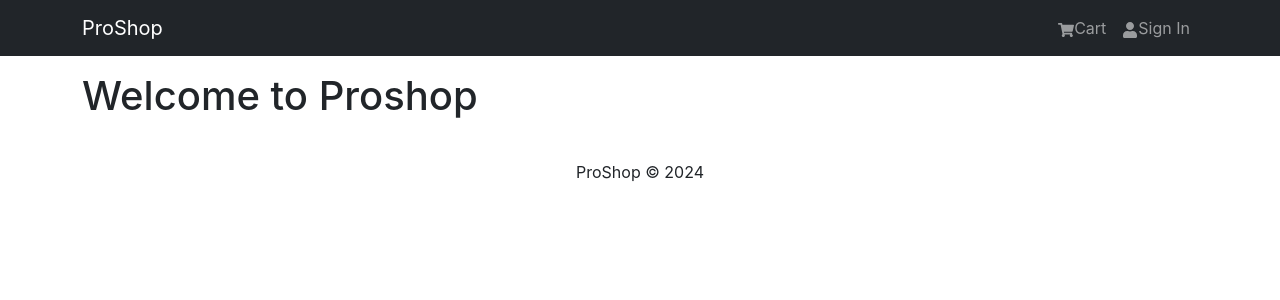
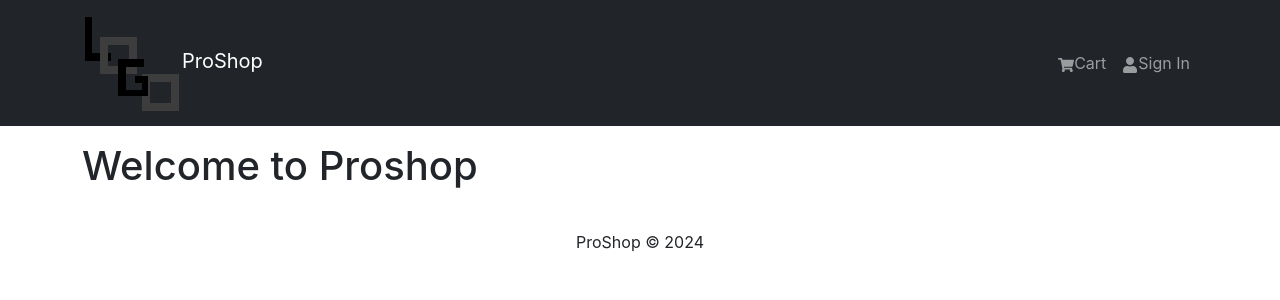
Before and after one commit to TheBinski/proshop, a React (Create React App) app in the folder frontend/: page / in a window 1280 px wide. Shown: the top 300 px of the page. Built offline with nearby package versions, Linux system fonts and the light colour scheme.

Commit message:
added temp logo

```diff
--- a/frontend/src/components/Header.jsx
+++ b/frontend/src/components/Header.jsx
@@ -1,12 +1,16 @@
 import { Navbar, Nav, Container} from 'react-bootstrap';
 import { FaShoppingCart, FaUser} from 'react-icons/fa';
+import TempLogo from '../assets/TempLogo.png';
 
 const Header = () => {
   return (
     <header>
         <Navbar bg="dark" variant="dark" expand="lg" collapseOnSelect>
             <Container>
-                <Navbar.Brand href="/">ProShop</Navbar.Brand>
+                <Navbar.Brand href="/">
+                    <img src={TempLogo} alt="ProShop"/>
+                    ProShop
+                </Navbar.Brand>
                 <Navbar.Toggle aria-controls="basic-navbar-nav"/>
                 <Navbar.Collapse id="basic-navbar-nav">
                     <Nav className="ms-auto">
```
Also changed, not shown: frontend/src/assets/TempLogo.png (added).
